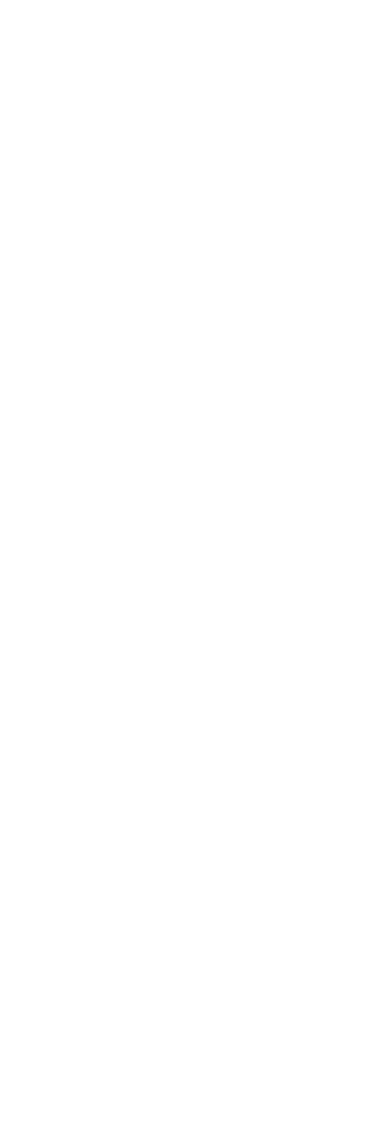
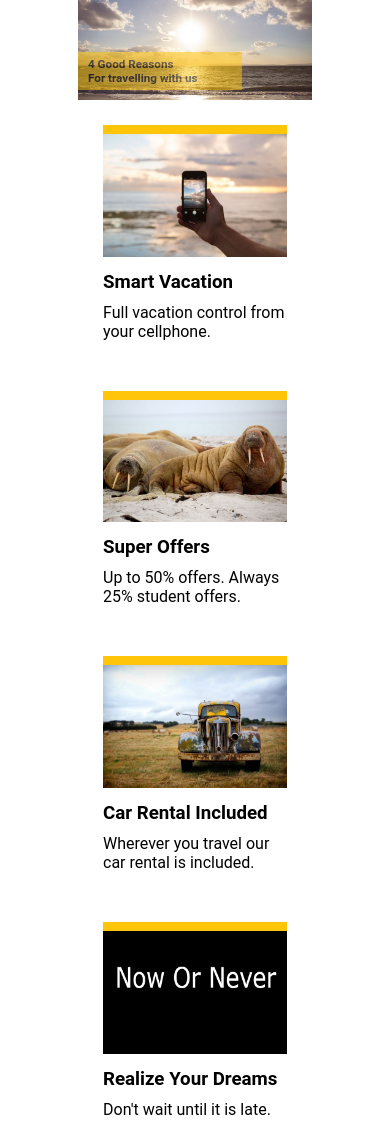
Before and after one commit to zuongtu225/HACKATHON_01, a plain HTML site: page index.html in a window 390 px wide. Before the commit the page ends 844 px from the top, so only its background shows below. Drawn offline with Linux system fonts and the light colour scheme.

Commit message:
Hakathon_01

```diff
--- a/index.html
+++ b/index.html
@@ -4,7 +4,44 @@
     <meta charset="UTF-8" />
     <meta http-equiv="X-UA-Compatible" content="IE=edge" />
     <meta name="viewport" content="width=device-width, initial-scale=1.0" />
-    <title>Document</title>
+    <link rel="preconnect" href="https://fonts.googleapis.com" />
+    <link rel="preconnect" href="https://fonts.gstatic.com" crossorigin />
+    <link
+      href="https://fonts.googleapis.com/css2?family=Work+Sans:wght@400;500;600;700&display=swap"
+      rel="stylesheet"
+    />
+    <link rel="stylesheet" href="style.css" />
+    <title>Basic Example</title>
   </head>
-  <body></body>
+  <body>
+    <div class="banner">
+      <img src="./img/beach3.jpg" alt="" />
+      <div class="banner-title">
+        <h3>4 Good Reasons</h3>
+        <h3>For travelling with us</h3>
+      </div>
+    </div>
+    <div class="container-content">
+      <div class="item">
+        <img src="./img/cellphone.jpg" alt="" />
+        <h3>Smart Vacation</h3>
+        <p>Full vacation control from your cellphone.</p>
+      </div>
+      <div class="item">
+        <img src="./img/sealions.jpg" alt="" />
+        <h3>Super Offers</h3>
+        <p>Up to 50% offers. Always 25% student offers.</p>
+      </div>
+      <div class="item">
+        <img src="./img/truck.jpg" alt="" />
+        <h3>Car Rental Included</h3>
+        <p>Wherever you travel our car rental is included.</p>
+      </div>
+      <div class="item">
+        <img src="./img/nowornever.jpg" alt="" />
+        <h3>Realize Your Dreams</h3>
+        <p>Don't wait until it is late.</p>
+      </div>
+    </div>
+  </body>
 </html>
--- /dev/null
+++ b/style.css
@@ -0,0 +1,88 @@
+* {
+  margin: 0;
+  padding: 0;
+  box-sizing: border-box;
+}
+body {
+  font-family: "Roboto", sans-serif;
+  padding: 0 20%;
+}
+.banner {
+  margin: 0 auto;
+  width: 100%;
+  height: 500px;
+  position: relative;
+  background-color: aqua;
+}
+.banner img {
+  width: 100%;
+  height: 100%;
+}
+.banner-title {
+  width: 70%;
+  padding: 15px;
+  position: absolute;
+  bottom: 10%;
+  background-color: #ffc609;
+  opacity: 0.7;
+  font-family: "Roboto", sans-serif;
+  font-weight: bold;
+}
+.container-content {
+  display: grid;
+  grid-template-columns: repeat(2, 1fr);
+}
+.item {
+  border-top: 9px solid #ffc609;
+  margin: 25px;
+}
+.item img {
+  object-fit: cover;
+  width: 100%;
+}
+.item h3 {
+  margin: 10px 0px;
+}
+@media (max-width: 1023px) {
+  .banner {
+    margin: 0 auto;
+    width: 100%;
+    height: 300px;
+    position: relative;
+    background-color: aqua;
+  }
+  .banner-title {
+    font-size: 10px;
+    padding: 5px 105px 5px 10px;
+    position: absolute;
+    bottom: 10%;
+    background-color: #ffc609;
+    opacity: 0.5;
+  }
+  .container-content {
+    display: grid;
+    grid-template-columns: repeat(1, 1fr);
+  }
+}
+
+@media (max-width: 767px) {
+  .banner {
+    margin: 0 auto;
+    width: 100%;
+    height: 100px;
+    position: relative;
+    background-color: aqua;
+  }
+  .banner-title {
+    font-size: 10px;
+    padding: 5px 20px 5px 10px;
+    position: absolute;
+    bottom: 10%;
+    background-color: #ffc609;
+    opacity: 0.5;
+  }
+  .container-content {
+    display: grid;
+    grid-template-columns: repeat(1, 1fr);
+  }
+}
```
Also changed, not shown: img/beach3.jpg (added), img/cellphone.jpg (added), img/nowornever.jpg (added), img/sealions.jpg (added), img/truck.jpg (added).
